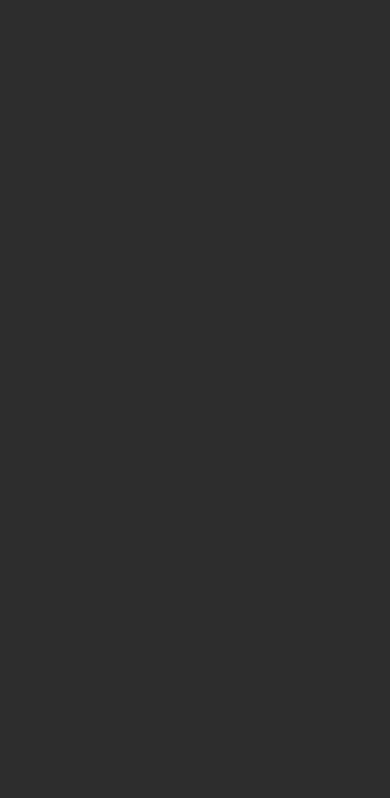
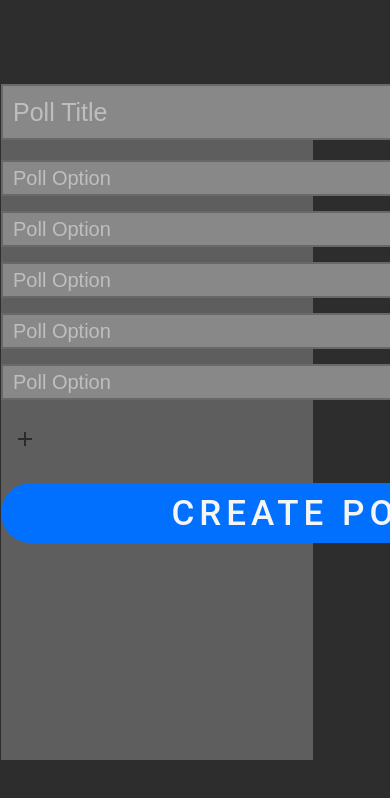
Before and after one commit to Kale35/poll-master, a React (Create React App) app: page / in a window 390 px wide. Shown: the top 798 px of the page. Built offline with nearby package versions, Linux system fonts and the light colour scheme.

Commit message:
Co-authored-by: FanOfHarryMack <FanOfHarryMack@users.noreply.github.com>

```diff
--- a/src/App.css
+++ b/src/App.css
@@ -13,3 +13,24 @@
   align-self: center;
   margin-left: 50vh;
 }
+
+@media screen and (max-width: 800px) {
+  .App__Container {
+    background-color: #5e5e5e;
+    height: 80%;
+    width: 80%;
+    align-self: center;
+    margin-left: 1px;
+  }
+}
+
+/* @media screen and (max-width: 600px) {
+  .App__Container {
+    background-color: #5e5e5e;
+    height: 80%;
+    width: 100%;
+    align-self: center;
+    margin-left: 1px;
+
+  }
+} */
--- a/src/Components/Create/Create-Components/PollOption.js
+++ b/src/Components/Create/Create-Components/PollOption.js
@@ -1,14 +1,26 @@
-import React from "react";
+import React, {useState} from "react";
+
 
 
 
 function PollOption(props) {
+    const [savedColor, setSavedColor] = useState("");
 
     const update = (e) => {
         const updt = props.update;
         updt(e.target.value);
     }
 
+    const handleColorChange = (e) => {
+        setSavedColor("");
+        let curValue = e.target.value;
+        let lowerCased = curValue[0].toLowerCase();
+        setSavedColor(lowerCased + curValue.slice(1));
+    }
+
+    const optionColor = {
+        color: savedColor
+    }
 
     return (
         <div className="Create__Options">
@@ -20,8 +32,12 @@
                 required={true}
                 onChange={(e) => update(e)}
             ></input>
-            <select className="Create__Color">
-                <option className="Create__Blue" value="Blue">Blue</option>
+            <select className="Create__Color" style={optionColor}
+            onChange={(e)=>handleColorChange(e)}
+            // onChange="this.className=this.options[this.selectedIndex].className"
+
+            >
+                <option  className="Create__Blue" value="Blue" >Blue</option>
                 <option className="Create__Red" value="Red">Red</option>
                 <option className="Create__Green" value="Green">Green</option>
                 <option className="Create__Purple" value="Purple">Purple</option>
--- a/src/Components/Create/Create.css
+++ b/src/Components/Create/Create.css
@@ -1,3 +1,7 @@
+:root {
+  --color: blue;
+}
+
 .Create {
   margin-top: 30px;
   margin-left: 30px;
@@ -31,11 +35,9 @@
   transition: all 0.25s ease-in-out;
 }
 
-.Create__Options {
-  display: flex;
-  animation-duration: 0.5s;
-  animation-name: animationForCreateOptions;
-  transition: all 0.25s ease-in-out;
+.Create__PollOptions {
+  max-height: 255px;
+  overflow-y: auto;
 }
 
 /*You can delete this if u want*/
@@ -72,31 +74,31 @@
   color: blue;
 }
 
-.Create__Color > .Create__Blue {
+.Create__Blue {
   color: blue;
 }
 
-.Create__Color > .Create__Red {
+.Create__Red {
   color: red;
 }
 
-.Create__Color > .Create__Green {
+.Create__Green {
   color: green;
 }
 
-.Create__Color > .Create__Purple {
+.Create__Purple {
   color: purple;
 }
 
-.Create__Color > .Create__Orange {
+.Create__Orange {
   color: orange;
 }
 
-.Create__Color > .Create__Gold {
+.Create__Gold {
   color: gold;
 }
 
-.Create__Color > .Create__Black {
+.Create__Black {
   color: black;
 }
 
@@ -113,7 +115,7 @@
   border: none;
   color: whitesmoke;
   background-color: #0270ff;
-  margin-top: 40px;
+  margin-top: 20px;
   width: 100%;
   height: 60px;
   border-radius: 50px;
@@ -139,3 +141,9 @@
     opacity: 1;
   }
 }
+
+@media screen and (max-width: 800px) {
+  .Create {
+    margin: 0;
+  }
+}
--- a/src/Components/Create/Create.js
+++ b/src/Components/Create/Create.js
@@ -42,14 +42,16 @@
     }
   }
 
+
   return (
     <div className="Create">
       <form className="Create__Form" onSubmit={handleSubmit}>
         <PollTitle question={(ev) => setQuestion(ev)} />
-
+        <div className="Create__PollOptions">
           {Array.from(Array(pollAmount), (e, i) => (
             <PollOption key={i} update={(ev) => update(i, ev)} />
           ))}
+          </div>
           <AddMoreOptionsButton
               pollAmount={pollAmount}
               setPollAmount={setPollAmount}
@@ -57,6 +59,7 @@
         <PollSubmit/>
 
       </form>
+
     </div>
   );
 }
```
Lines whose indentation alone changed are shown as unchanged.
